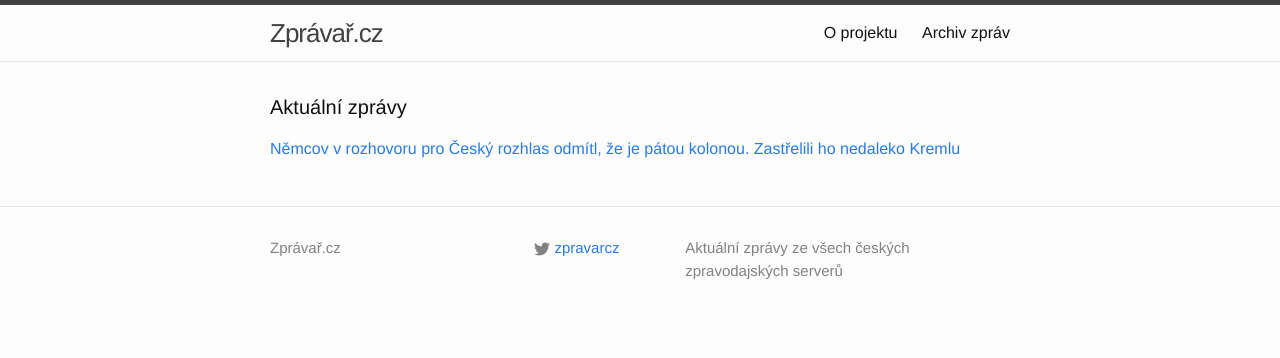
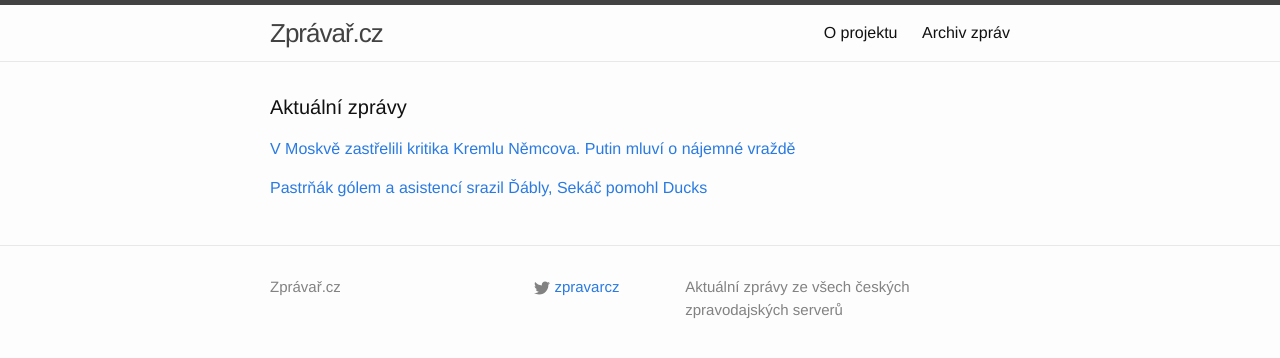
Before and after one commit to adliska/zpravar, a Jekyll site: the page built from index.html, in a window 1280 px wide. Shown: the top 358 px of the page. Built offline with Jekyll 4.4.1, drawn with Linux system fonts in a browser that asks for light colours.

Commit message:
zpravar news update

```diff
--- a/index.html
+++ b/index.html
@@ -5,11 +5,21 @@ layout: default
 <div class="home">
     <h1 class="page-heading">Aktuální zprávy</h1>
 
-<p><a href="javascript:;" onclick="toggle_visibility('zpravy0')">Němcov v rozhovoru pro Český rozhlas odmítl, že je pátou kolonou. Zastřelili ho nedaleko Kremlu</a></p>
+<p><a href="javascript:;" onclick="toggle_visibility('zpravy0')">V Moskvě zastřelili kritika Kremlu Němcova. Putin mluví o nájemné vraždě</a></p>
 <div id="zpravy0" style="display:none">
 <ul>
+<li><a href=http://www.tyden.cz/rubriky/zahranici/rusko-a-okoli/v-moskve-zastrelili-kritika-kremlu-nemcova-putin-mluvi-o-najemne-vrazde_334770.html>V Moskvě zastřelili kritika Kremlu Němcova. Putin mluví o nájemné vraždě - www.tyden.cz</a></li>
+<li><a href=http://www.lidovky.cz/obama-odsoudil-zabiti-borise-nemcova-putinova-kritika-zastrelili-v-moskve-1uu-/zpravy-svet.aspx?c=A150227_225928_ln_zahranici_hm>Obama odsoudil zabití Borise Němcova. Putinova kritika zastřelili v Moskvě  - www.lidovky.cz</a></li>
 <li><a href=http://www.rozhlas.cz/_zprava/nemcov-v-rozhovoru-pro-cesky-rozhlas-odmitl-ze-je-patou-kolonou-zastrelili-ho-nedaleko-kremlu--1460961>Němcov v rozhovoru pro Český rozhlas odmítl, že je pátou kolonou. Zastřelili ho nedaleko Kremlu - www.rozhlas.cz</a></li>
 <li><a href=http://www.rozhlas.cz/_zprava/v-moskve-zastrelili-velkeho-kritika-kremlu-borise-nemcova-je-to-provokace-reagoval-putin--1460950>V Moskvě zastřelili velkého kritika Kremlu Borise Němcova. Je to provokace, reagoval Putin - www.rozhlas.cz</a></li>
 <li><a href=http://www.rozhlas.cz/_zprava/v-moskve-zastrelili-velkeho-kritika-kremlu-borise-nemcova-provokace-reagoval-putin--1460950>V Moskvě zastřelili velkého kritika Kremlu Borise Němcova. Provokace, reagoval Putin - www.rozhlas.cz</a></li>
+<li><a href=http://zpravy.idnes.cz/boris-nemcov-kritik-vrazda-dd2-/zahranicni.aspx?c=A150227_234428_zahranicni_hro>V Moskvě zastřelili kritika Kremlu Němcova, Putin mluví o nájemné vraždě - zpravy.idnes.cz</a></li>
+</ul>
+</div><p><a href="javascript:;" onclick="toggle_visibility('zpravy1')">Pastrňák gólem a asistencí srazil Ďábly, Sekáč pomohl Ducks</a></p>
+<div id="zpravy1" style="display:none">
+<ul>
+<li><a href=http://sport.aktualne.cz/pastrnak-golem-a-asistenci-srazil-dably-sekac-pomohl-ducks/r~811eda5ebf1311e49f60002590604f2e/>Pastrňák gólem a asistencí srazil Ďábly, Sekáč pomohl Ducks - sport.aktualne.cz</a></li>
+<li><a href=http://hokej.idnes.cz/pastrnak-a-nestrasil-byli-u-dvou-golu-dwt-/nhl.aspx?c=A150228_070629_nhl_Mkr>Pastrňák a Nestrašil byli u dvou gólů, Sekáč poprvé bodoval za Ducks - hokej.idnes.cz</a></li>
+<li><a href=http://www.denik.cz/hokej/pastrnak-golem-a-asistenci-rozesmutnil-new-jersey-20150228.html>Pastrňák gólem a asistencí rozesmutnil New Jersey - www.denik.cz</a></li>
 </ul>
 </div></div>
```
